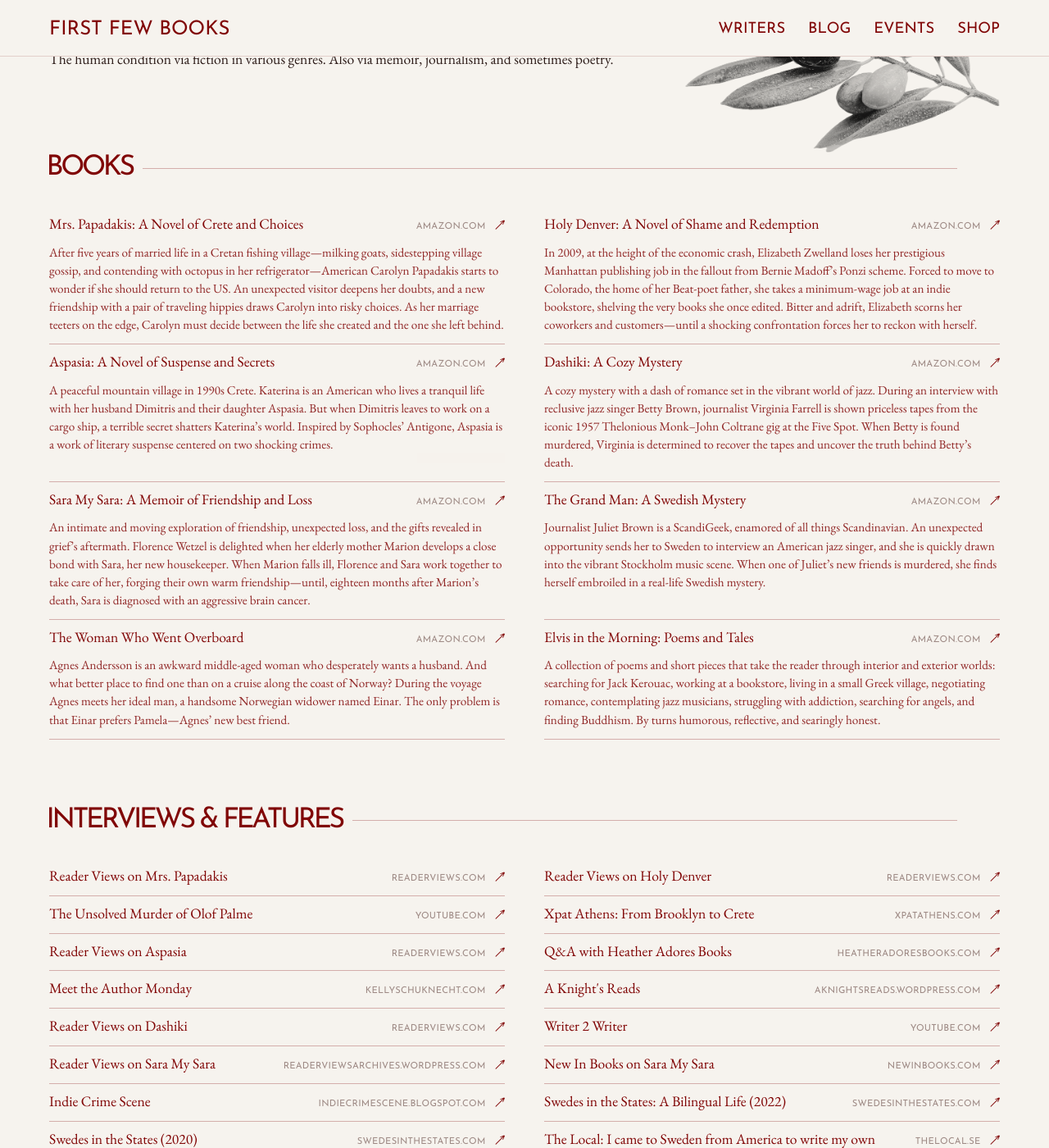
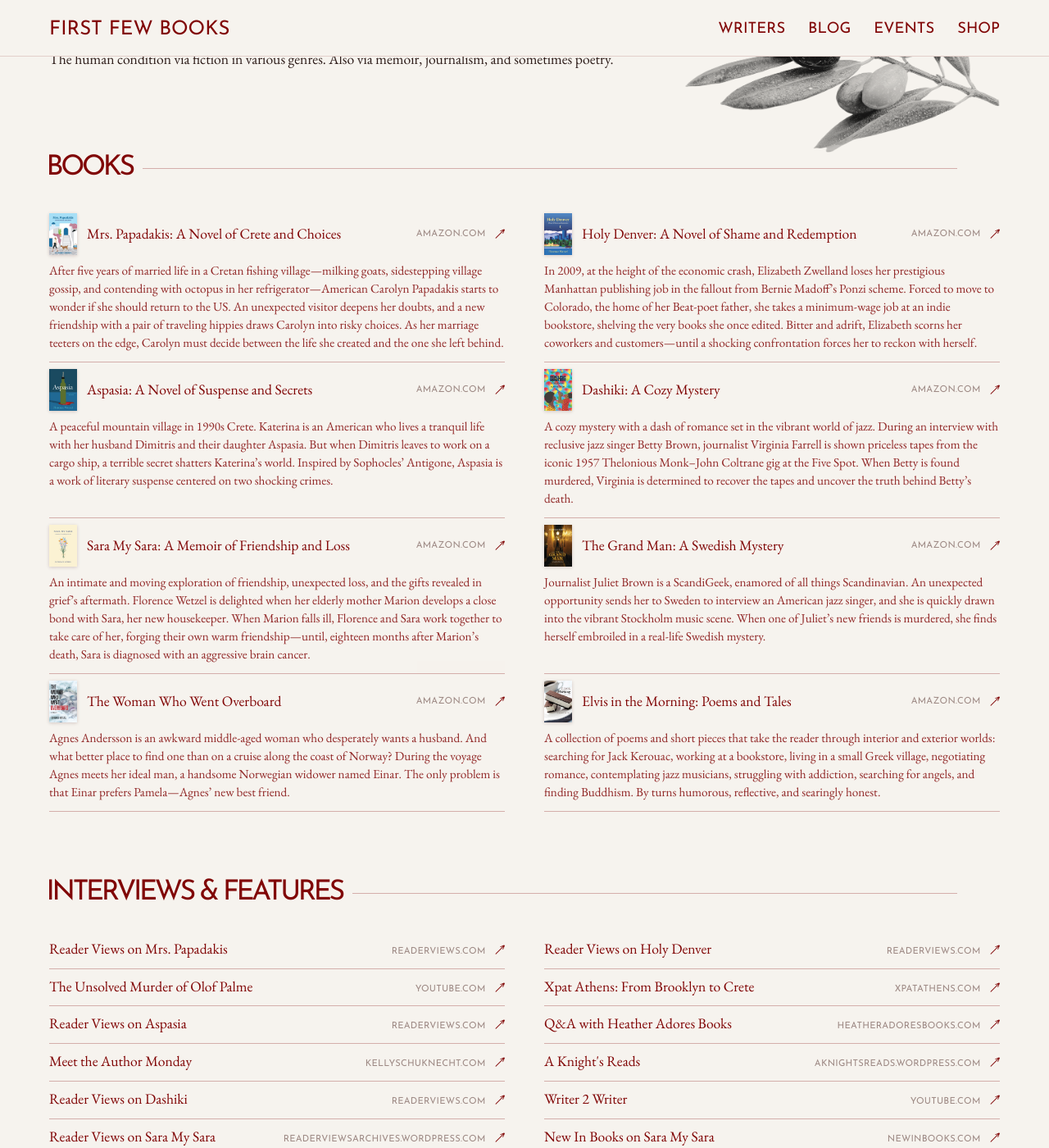
Before and after one commit to nelepope/firstfewbooks, a Jekyll site: the page built from _members/florence-wetzel.md, in a window 1280 px wide and 1400 px high, scrolled down 211 px. Shown: the whole window at 82% size. Built offline with Jekyll 4.4.1, drawn with Linux system fonts in a browser that asks for light colours.

Commit message:
Small cover beside each of Florence's books
Co-Authored-By: Claude Opus 5.5 <noreply@anthropic.com>

```diff
--- a/_layouts/member.html
+++ b/_layouts/member.html
@@ -48,7 +48,7 @@ layout: default
         {% for link in group.links %}
           {% assign domain = link.url | remove: "https://" | remove: "http://" | remove: "www." | split: "/" | first %}
           <li{% if link.synopsis %} class="has-synopsis"{% endif %}>
-            <a href="{{ link.url }}" target="_blank" rel="noopener"><span class="work-title">{{ link.title }}</span><span class="link-domain">{{ domain }}</span><span class="link-arrow" aria-hidden="true">&nearr;</span></a>
+            <a href="{{ link.url }}" target="_blank" rel="noopener">{% if link.cover %}<img class="work-cover" src="{{ link.cover | relative_url }}" alt="" loading="lazy">{% endif %}<span class="work-title">{{ link.title }}</span><span class="link-domain">{{ domain }}</span><span class="link-arrow" aria-hidden="true">&nearr;</span></a>
             {% if link.synopsis %}<p class="synopsis">{{ link.synopsis }}</p>{% endif %}
           </li>
         {% endfor %}
--- a/_members/florence-wetzel.md
+++ b/_members/florence-wetzel.md
@@ -17,27 +17,35 @@ sections:
     links:
       - title: "Mrs. Papadakis: A Novel of Crete and Choices"
         url: "https://www.amazon.com/dp/B0H3DQKPLK"
+        cover: /assets/images/books/B0H3DQKPLK.jpg
         synopsis: "After five years of married life in a Cretan fishing village—milking goats, sidestepping village gossip, and contending with octopus in her refrigerator—American Carolyn Papadakis starts to wonder if she should return to the US. An unexpected visitor deepens her doubts, and a new friendship with a pair of traveling hippies draws Carolyn into risky choices. As her marriage teeters on the edge, Carolyn must decide between the life she created and the one she left behind."
       - title: "Holy Denver: A Novel of Shame and Redemption"
         url: "https://www.amazon.com/dp/B0GF9TDMVN"
+        cover: /assets/images/books/B0GF9TDMVN.jpg
         synopsis: "In 2009, at the height of the economic crash, Elizabeth Zwelland loses her prestigious Manhattan publishing job in the fallout from Bernie Madoff’s Ponzi scheme. Forced to move to Colorado, the home of her Beat-poet father, she takes a minimum-wage job at an indie bookstore, shelving the very books she once edited. Bitter and adrift, Elizabeth scorns her coworkers and customers—until a shocking confrontation forces her to reckon with herself."
       - title: "Aspasia: A Novel of Suspense and Secrets"
         url: "https://www.amazon.com/dp/B0FHBVZLR1"
+        cover: /assets/images/books/B0FHBVZLR1.jpg
         synopsis: "A peaceful mountain village in 1990s Crete. Katerina is an American who lives a tranquil life with her husband Dimitris and their daughter Aspasia. But when Dimitris leaves to work on a cargo ship, a terrible secret shatters Katerina’s world. Inspired by Sophocles’ Antigone, Aspasia is a work of literary suspense centered on two shocking crimes."
       - title: "Dashiki: A Cozy Mystery"
         url: "https://www.amazon.com/dp/B0DS16DZSJ"
+        cover: /assets/images/books/B0DS16DZSJ.jpg
         synopsis: "A cozy mystery with a dash of romance set in the vibrant world of jazz. During an interview with reclusive jazz singer Betty Brown, journalist Virginia Farrell is shown priceless tapes from the iconic 1957 Thelonious Monk–John Coltrane gig at the Five Spot. When Betty is found murdered, Virginia is determined to recover the tapes and uncover the truth behind Betty’s death."
       - title: "Sara My Sara: A Memoir of Friendship and Loss"
         url: "https://www.amazon.com/dp/B0D9Q223P7"
+        cover: /assets/images/books/B0D9Q223P7.jpg
         synopsis: "An intimate and moving exploration of friendship, unexpected loss, and the gifts revealed in grief’s aftermath. Florence Wetzel is delighted when her elderly mother Marion develops a close bond with Sara, her new housekeeper. When Marion falls ill, Florence and Sara work together to take care of her, forging their own warm friendship—until, eighteen months after Marion’s death, Sara is diagnosed with an aggressive brain cancer."
       - title: "The Grand Man: A Swedish Mystery"
         url: "https://www.amazon.com/dp/B0CW1JWJ36"
+        cover: /assets/images/books/B0CW1JWJ36.jpg
         synopsis: "Journalist Juliet Brown is a ScandiGeek, enamored of all things Scandinavian. An unexpected opportunity sends her to Sweden to interview an American jazz singer, and she is quickly drawn into the vibrant Stockholm music scene. When one of Juliet’s new friends is murdered, she finds herself embroiled in a real-life Swedish mystery."
       - title: "The Woman Who Went Overboard"
         url: "https://www.amazon.com/dp/B0CW1SN7HC"
+        cover: /assets/images/books/B0CW1SN7HC.jpg
         synopsis: "Agnes Andersson is an awkward middle-aged woman who desperately wants a husband. And what better place to find one than on a cruise along the coast of Norway? During the voyage Agnes meets her ideal man, a handsome Norwegian widower named Einar. The only problem is that Einar prefers Pamela—Agnes’ new best friend."
       - title: "Elvis in the Morning: Poems and Tales"
         url: "https://www.amazon.com/dp/B0CQB7MSQ5"
+        cover: /assets/images/books/B0CQB7MSQ5.jpg
         synopsis: "A collection of poems and short pieces that take the reader through interior and exterior worlds: searching for Jack Kerouac, working at a bookstore, living in a small Greek village, negotiating romance, contemplating jazz musicians, struggling with addiction, searching for angels, and finding Buddhism. By turns humorous, reflective, and searingly honest."
   - title: "Interviews & features"
     links:
--- a/assets/css/style.css
+++ b/assets/css/style.css
@@ -318,3 +318,5 @@ main > .wrap:first-child { padding-top: 48px; }
   pointer-events: none;
 }
 @media (max-width: 760px) { .member-motif { top: 0; right: 0; width: 62vw; opacity: .55; } }
+.work-cover { flex: none; align-self: center; width: 34px; height: 51px; object-fit: cover; box-shadow: 0 1px 4px rgba(60, 10, 10, .18); }
+.work-list a:has(.work-cover) { align-items: center; padding: 8px 0; }
```
Also changed, not shown: assets/images/books/B0CQB7MSQ5.jpg (added), assets/images/books/B0CW1JWJ36.jpg (added), assets/images/books/B0CW1SN7HC.jpg (added), assets/images/books/B0D9Q223P7.jpg (added), assets/images/books/B0DS16DZSJ.jpg (added), assets/images/books/B0FHBVZLR1.jpg (added), assets/images/books/B0GF9TDMVN.jpg (added), assets/images/books/B0H3DQKPLK.jpg (added).
